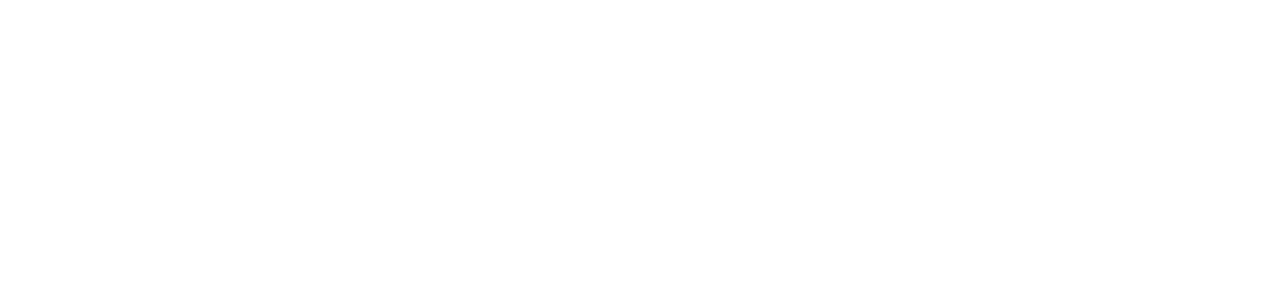
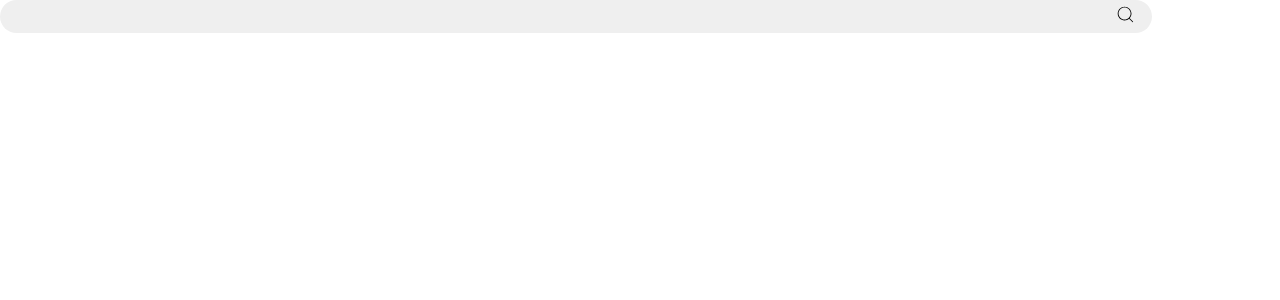
Before and after one commit to ZadorozhnyiYevhenii/weather-app, a React (Vite) app: page / in a window 1280 px wide. Shown: the top 300 px of the page. Built offline with nearby package versions, Linux system fonts and the light colour scheme.

Commit message:
feat: implemeted ui input

```diff
--- a/package.json
+++ b/package.json
@@ -12,6 +12,7 @@
   "dependencies": {
     "react": "^18.2.0",
     "react-dom": "^18.2.0",
+    "react-icons": "^5.0.1",
     "react-query": "^3.39.3",
     "react-router-dom": "^6.22.3"
   },
--- a/src/App.tsx
+++ b/src/App.tsx
@@ -1,10 +1,15 @@
+import { Route, Routes } from "react-router-dom";
 import "./App.scss";
-
+import { router } from "./router";
 
 function App() {
-
   return (
     <div>
+      <Routes>
+        {router.map((route, index) => (
+          <Route key={index} path={route.path} element={route.element} />
+        ))}
+      </Routes>
     </div>
   );
 }
--- /dev/null
+++ b/src/components/UI/UIInput/UIInput.scss
@@ -0,0 +1,29 @@
+@import "../../../styleutils/variables.scss";
+
+.ui-input {
+  position: relative;
+  &__input {
+    height: 2.5em;
+    width: 90%;
+    padding-left: 1.5em;
+    border-radius: 2em;
+    border: none;
+    outline: none;
+    background: $background-color;
+    transition: all 0.1s ease-in;
+    box-sizing: border-box;
+
+    &:focus {
+      border: 2px solid $main-color;
+    }
+  }
+
+  &__icon {
+    background: none;
+    border: none;
+    font-size: 1.3em;
+    position: absolute;
+    right: 0.5em;
+    top: -0.1em;
+  }
+}
--- /dev/null
+++ b/src/components/UI/UIInput/UIInput.tsx
@@ -0,0 +1,29 @@
+import { IconType } from "react-icons";
+import "./UIInput.scss";
+
+export const UIInput = ({
+  value,
+  onChange,
+  icon: Icon,
+  placeholder
+}: {
+  value: string;
+  onChange: (e: React.ChangeEvent<HTMLInputElement>) => void;
+  icon: IconType;
+  placeholder?: string;
+}) => {
+  return (
+    <label className="ui-input">
+      <input
+        type="text"
+        className="ui-input__input"
+        value={value}
+        onChange={onChange}
+        placeholder={placeholder}
+      />
+      <button className="ui-input__icon">
+        <Icon />
+      </button>
+    </label>
+  );
+};
--- /dev/null
+++ b/src/pages/MainPage/MainPage.tsx
@@ -0,0 +1,16 @@
+import { useState } from "react"
+import { UIInput } from "../../components/UI/UIInput/UIInput"
+import { CiSearch } from "react-icons/ci";
+
+
+export const MainPage = () => {
+  const [value, setValue] = useState('');
+
+  const handleChange = (e: React.ChangeEvent<HTMLInputElement>) => {
+    setValue(e.target.value)
+  }
+
+  return (
+      <UIInput value={value} onChange={handleChange} icon={CiSearch} />
+  )
+}
--- /dev/null
+++ b/src/router.tsx
@@ -0,0 +1,9 @@
+import { RouteObject } from "react-router-dom";
+import { MainPage } from "./pages/MainPage/MainPage";
+
+export const router: RouteObject[] = [
+  {
+    path: '/',
+    element: <MainPage />,
+  }
+]
--- a/src/styleutils/variables.scss
+++ b/src/styleutils/variables.scss
@@ -0,0 +1,3 @@
+$main-color: #748cf1;
+
+$background-color: #efefef;
```
Also changed, not shown: 1 other file (tests, documents, lock files or other folders).
